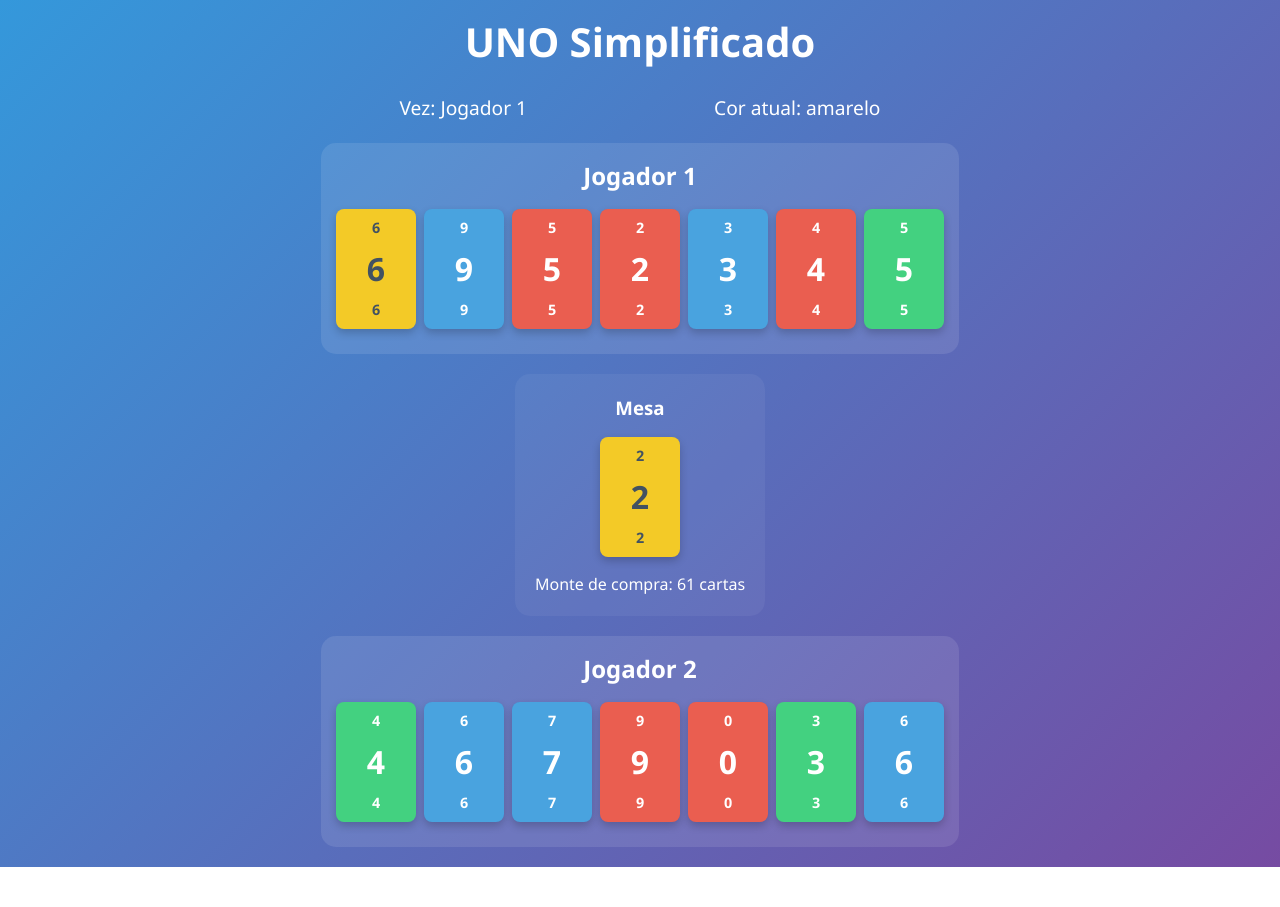
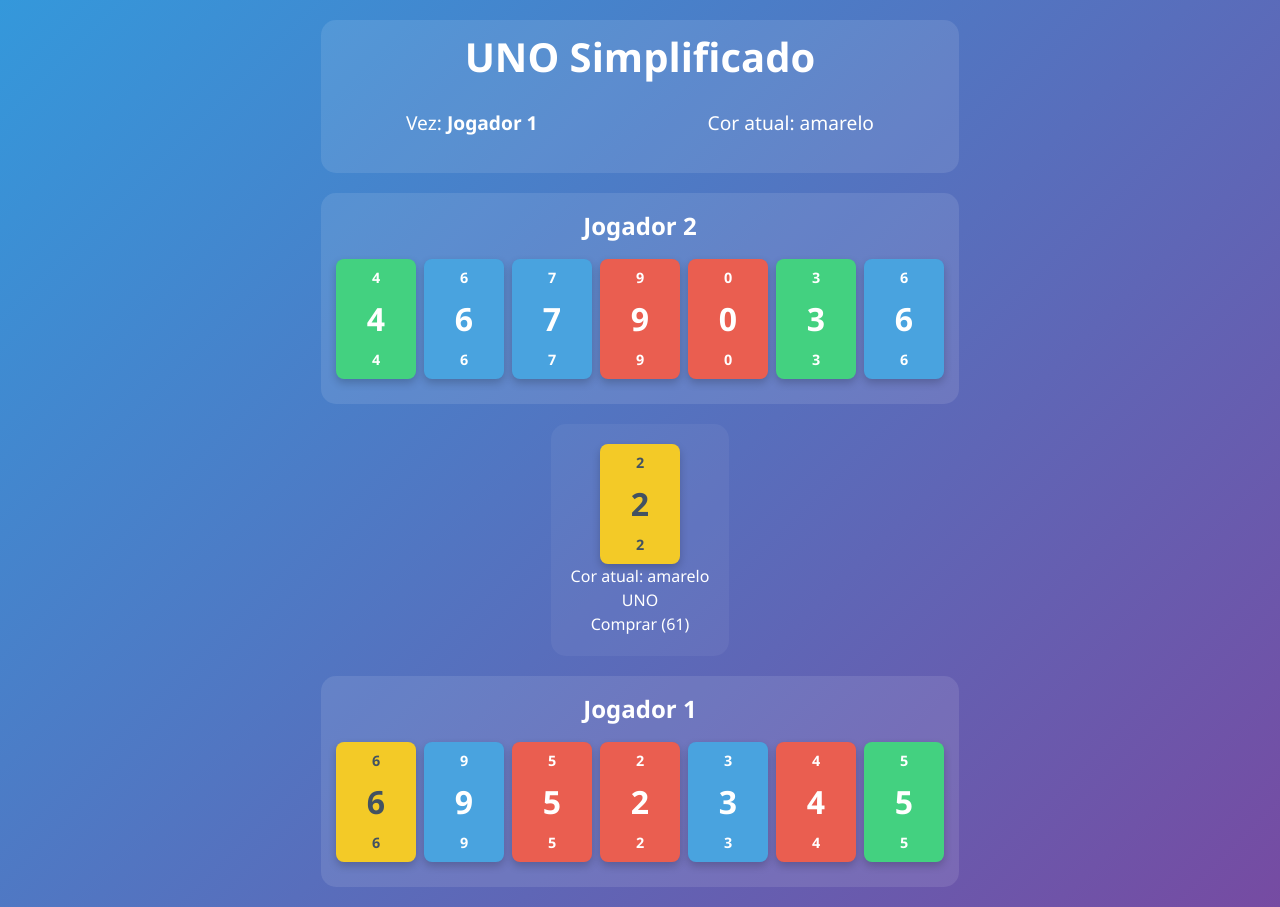
Before and after one commit to brendon-joao-dev/minicurso-jogo-react-typescript, a React (Vite) app in the folder card-game/: page / in a window 1280 px wide. Before the commit the page ends 867 px from the top, so only its background shows below. Built offline with nearby package versions, Linux system fonts and the light colour scheme.

Commit message:
Modificação para um app funcional

```diff
--- a/card-game/src/App.tsx
+++ b/card-game/src/App.tsx
@@ -1,7 +1,8 @@
-// App.tsx - COM REDUCER
+// App.tsx - INTERATIVO
 import { useReducer } from 'react';
 import { unoReducer } from './context/unoReducer';
 import { CartaUno } from './components/CartaUno';
+import { MesaUno } from './components/MesaUno';
 import './App.css';
 
 function App() {
@@ -20,41 +21,66 @@
     dispatch({ type: 'INICIAR_JOGO' });
   }
 
+  const jogadorAtual = state.jogadores[state.vez];
+  const cartaTopo = state.monteDescarte[0];
+
+  const handleJogarCarta = (carta: any, jogadorIndex: number) => {
+    if (jogadorIndex === state.vez) {
+      dispatch({ type: 'JOGAR_CARTA', carta, jogadorIndex });
+    }
+  };
+
+  const podeJogarCarta = (carta: any) => {
+    return carta.cor === state.corAtual || carta.valor === cartaTopo.valor;
+  };
+
   return (
     <div className="app-uno">
-      <h1>UNO Simplificado</h1>
-
-      <div className="info-jogo">
-        <p>Vez: {state.jogadores[state.vez]?.nome}</p>
-        <p>Cor atual: {state.corAtual}</p>
-      </div>
+      <header className="header-uno">
+        <h1>UNO Simplificado</h1>
+        <div className="info-jogo">
+          <span>Vez: <strong>{jogadorAtual?.nome}</strong></span>
+          <span>Cor atual: <span className={`cor-${state.corAtual}`}>{state.corAtual}</span></span>
+        </div>
+      </header>
 
       <div className="area-jogo">
-        {/* Jogador 1 */}
-        <div className="jogador-area">
-          <h2>{state.jogadores[0]?.nome}</h2>
+        {/* Jogador 2 */}
+        <div className={`jogador-area ${state.vez === 1 ? 'jogador-ativo' : ''}`}>
+          <h2>{state.jogadores[1]?.nome}</h2>
           <div className="mao-jogador">
-            {state.jogadores[0]?.mao.map((carta) => (
-              <CartaUno key={carta.id} carta={carta} />
+            {state.jogadores[1]?.mao.map((carta) => (
+              <CartaUno
+                key={carta.id}
+                carta={carta}
+                onClick={() => handleJogarCarta(carta, 1)}
+                jogavel={podeJogarCarta(carta) && state.vez === 1}
+              />
             ))}
           </div>
         </div>
 
         {/* Mesa Central */}
         <div className="mesa-central">
-          <h3>Mesa</h3>
-          {state.monteDescarte[0] && (
-            <CartaUno carta={state.monteDescarte[0]} />
-          )}
-          <p>Monte de compra: {state.monteCompra.length} cartas</p>
+          <MesaUno
+            cartaTopo={cartaTopo}
+            corAtual={state.corAtual}
+            monteCompra={state.monteCompra}
+            onComprarCarta={() => {}} // Por enquanto vazio
+          />
         </div>
 
-        {/* Jogador 2 */}
-        <div className="jogador-area">
-          <h2>{state.jogadores[1]?.nome}</h2>
+        {/* Jogador 1 */}
+        <div className={`jogador-area ${state.vez === 0 ? 'jogador-ativo' : ''}`}>
+          <h2>{state.jogadores[0]?.nome}</h2>
           <div className="mao-jogador">
-            {state.jogadores[1]?.mao.map((carta) => (
-              <CartaUno key={carta.id} carta={carta} />
+            {state.jogadores[0]?.mao.map((carta) => (
+              <CartaUno
+                key={carta.id}
+                carta={carta}
+                onClick={() => handleJogarCarta(carta, 0)}
+                jogavel={podeJogarCarta(carta) && state.vez === 0}
+              />
             ))}
           </div>
         </div>
```
